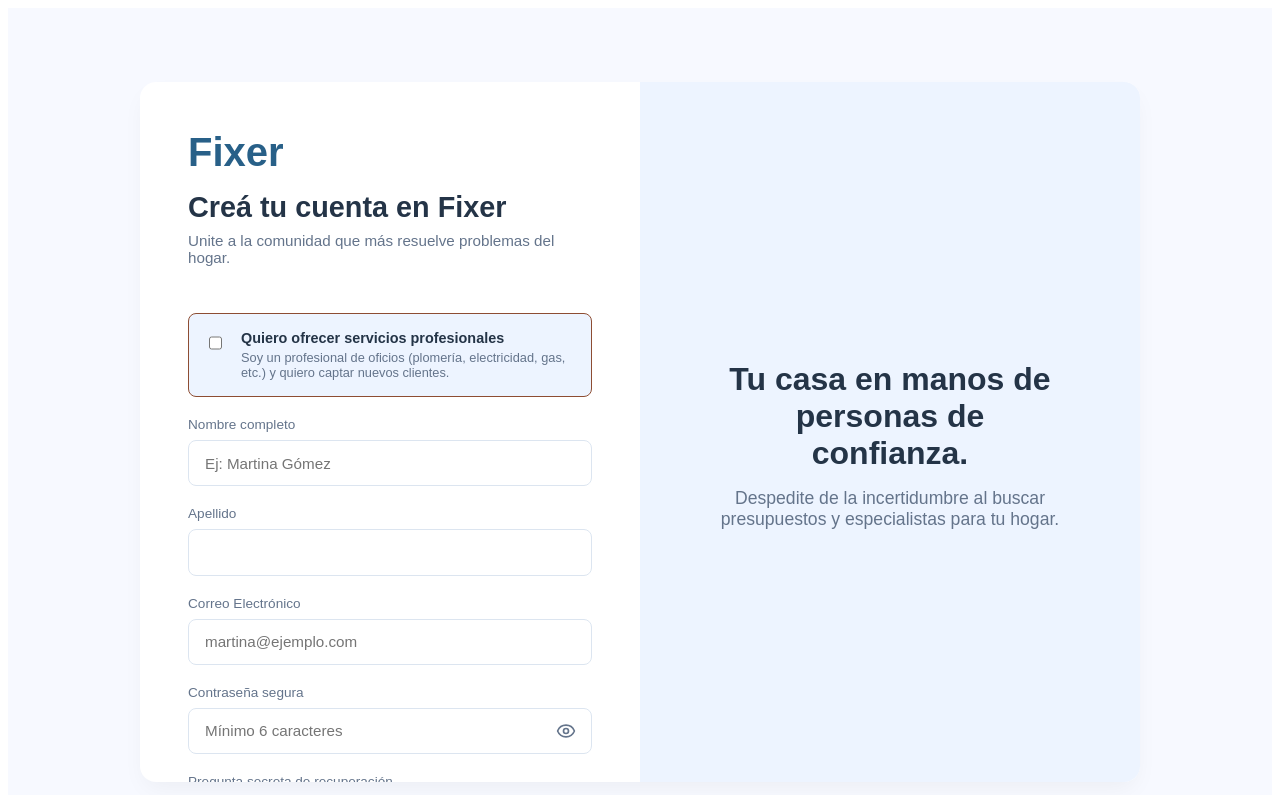
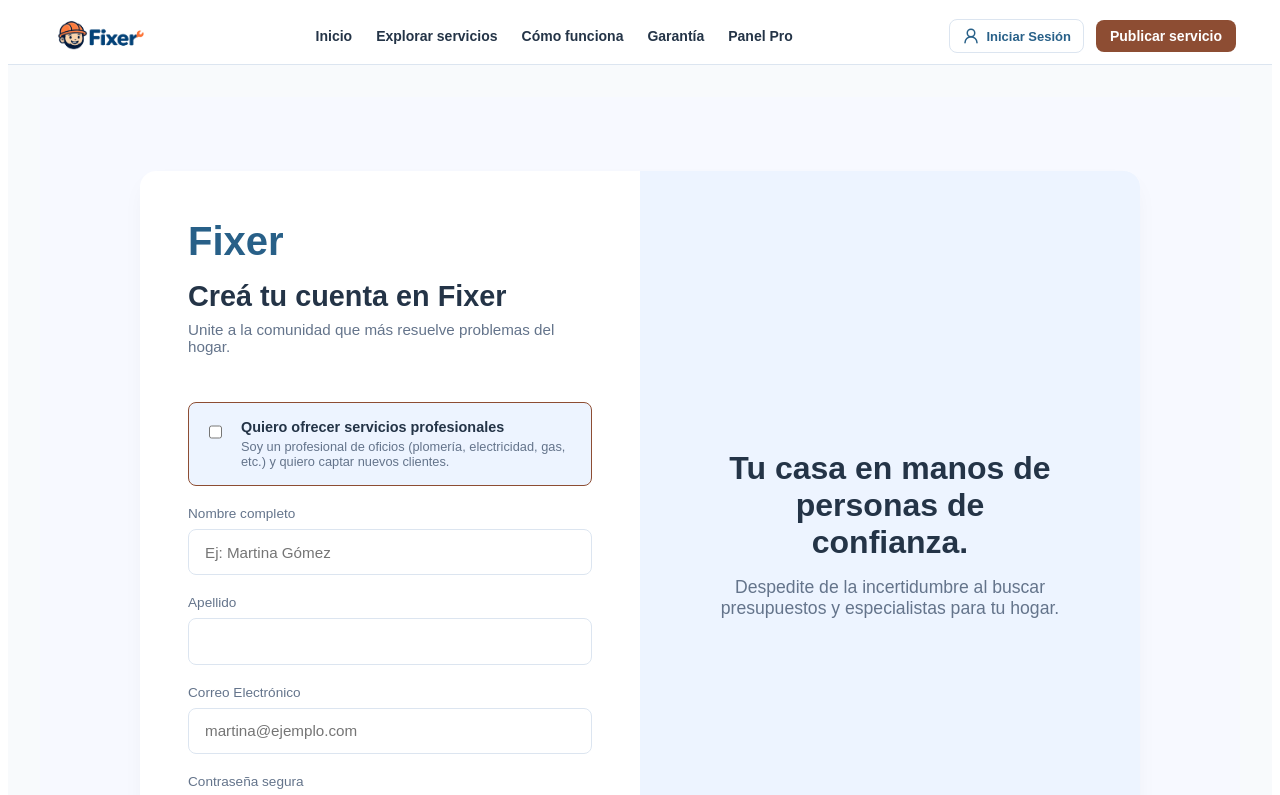
Before and after one commit to cppDevCode/fixerServicios, a React (Vite) app in the folder frontend/: page /registro in a window 1280 px wide. Shown: the top 795 px of the page. Built offline with nearby package versions, Linux system fonts and the light colour scheme.

Commit message:
style (header): agregar header y footer en login y registro

```diff
--- a/frontend/src/App.tsx
+++ b/frontend/src/App.tsx
@@ -16,12 +16,11 @@ function App() {
   return (
     <BrowserRouter>
       <Routes>
-        <Route path="/login" element={<LoginPage />} />
-        <Route path="/registro" element={<RegistroPage />} />
-        <Route path="/recuperar-password" element={<RecuperarPasswordPage />} />
-
         <Route element={<Layout />}>
           {/* Ruta raíz establecida en la vista Home del sitio */}
+          <Route path="/login" element={<LoginPage />} />
+          <Route path="/registro" element={<RegistroPage />} />
+          <Route path="/recuperar-password" element={<RecuperarPasswordPage />} />
           <Route path="/" element={<HomePage />} />
           <Route path="/prestadores" element={<PrestadoresPage />} />
           <Route path="/prestadores/catalogo" element={<PrestadoresPage vistaInicial="catalogo" />} />
```
